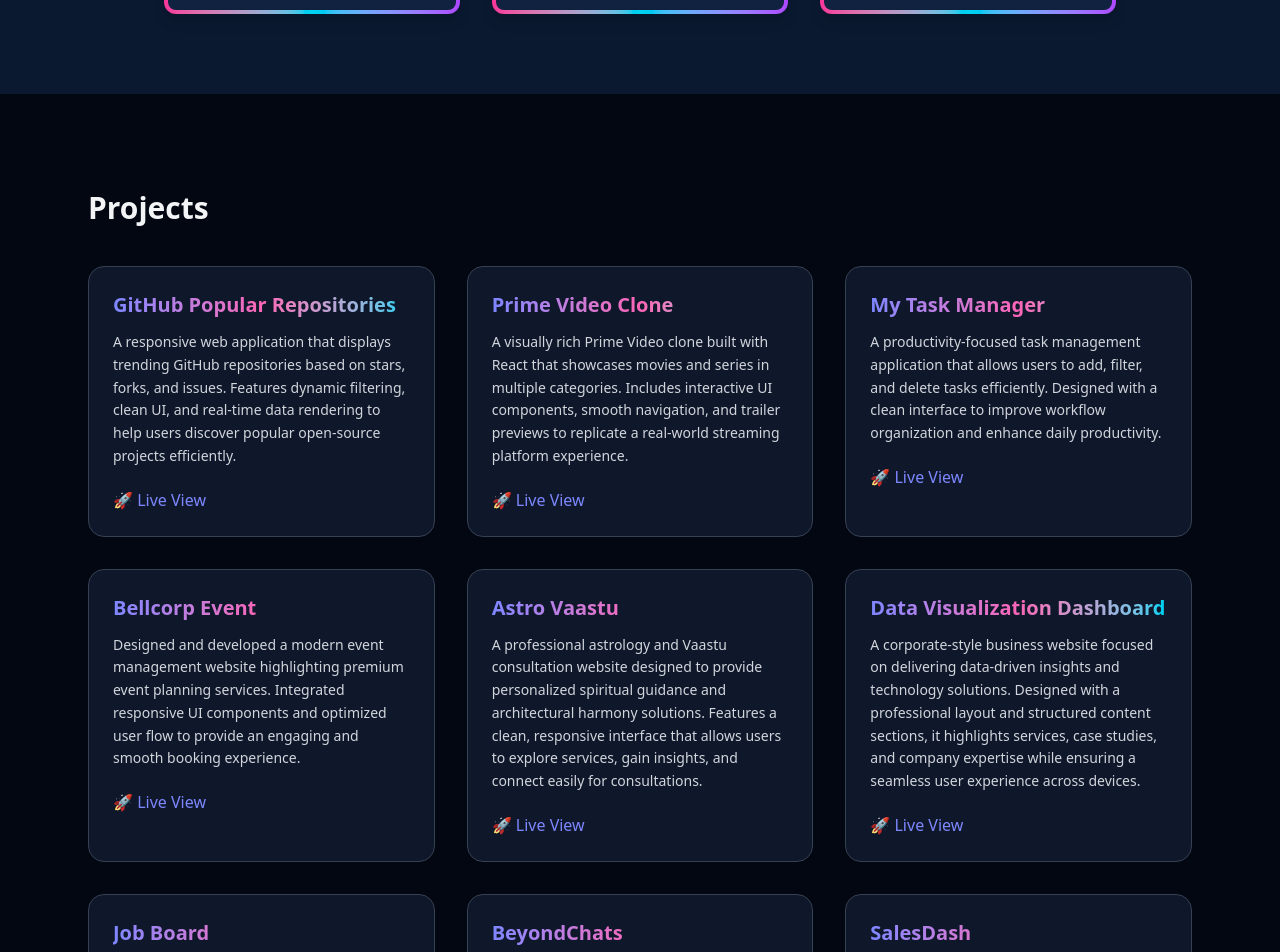
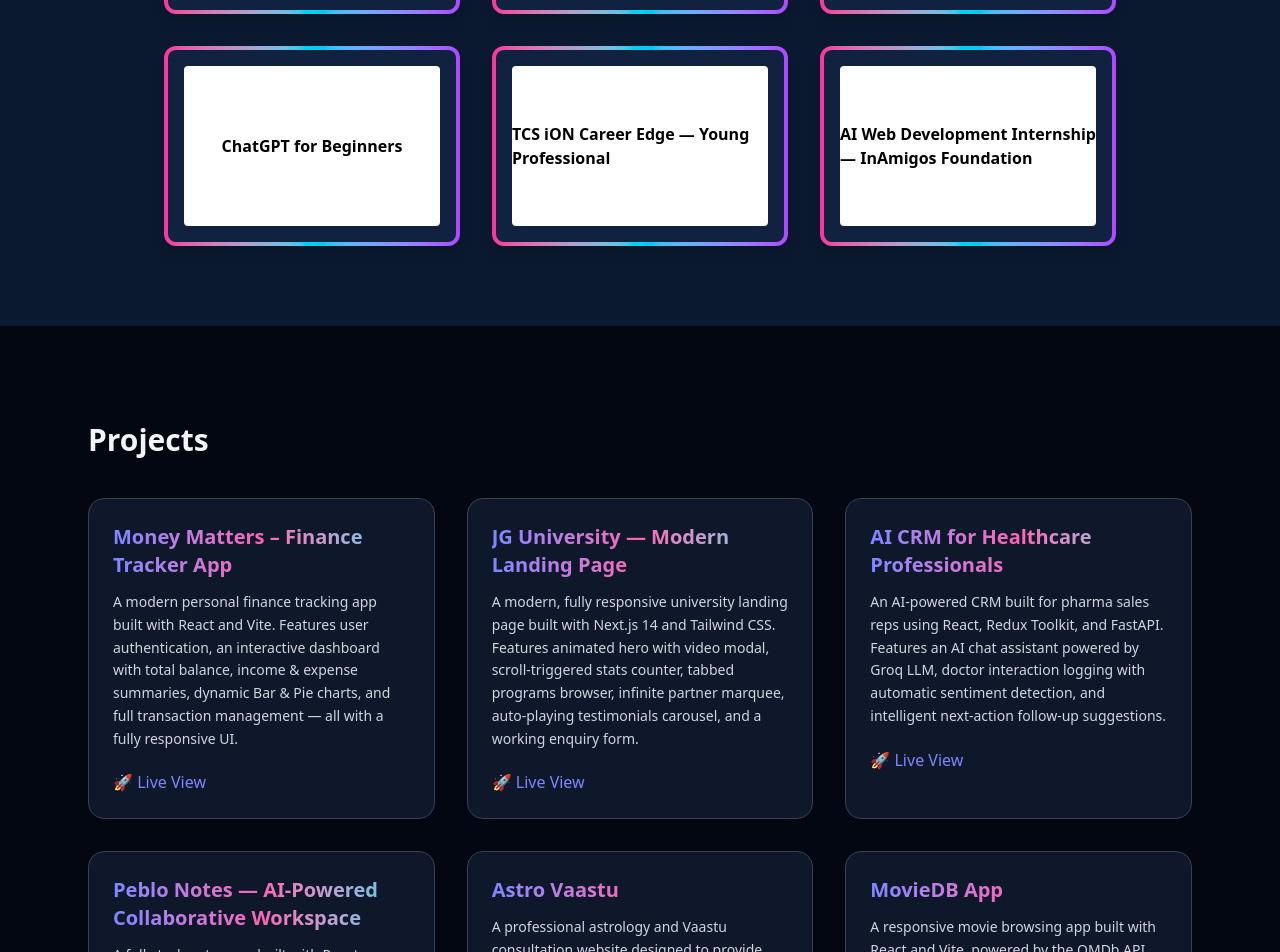
Before and after one commit to aniljiA1/anilmyportfolio, a React (Vite) app in the folder my-portfolio/: page / in a window 1280 px wide. Shown: the part 5290-6242 px from the top of the page. Built offline with nearby package versions, Linux system fonts and the light colour scheme.

Commit message:
Update App.jsx

```diff
--- a/my-portfolio/src/App.jsx
+++ b/my-portfolio/src/App.jsx
@@ -417,6 +417,8 @@ import {
   SiJson,
   SiGithub,
   SiOpenai,
+  SiCplusplus,
+  SiLaravel,
 } from "react-icons/si";
 
 function Skills() {
@@ -435,6 +437,7 @@ function Skills() {
     { name: "Python", icon: <FaPython className="text-yellow-300" /> },
     { name: "Java", icon: <FaJava className="text-red-500" /> },
     { name: "SQL", icon: <FaDatabase className="text-blue-300" /> },
+    { name: "C / C++", icon: <SiCplusplus className="text-blue-400" /> },
 
     { name: "PHP", icon: <FaPhp className="text-indigo-400" /> },
     { name: "Git", icon: <FaGitAlt className="text-orange-600" /> },
@@ -442,6 +445,7 @@ function Skills() {
     { name: "Docker", icon: <FaDocker className="text-blue-400" /> },
     { name: "Django", icon: <SiDjango className="text-green-500" /> },
     { name: "Flask", icon: <SiFlask /> },
+    { name: "Laravel", icon: <SiLaravel className="text-red-500" /> },
     { name: "JSON", icon: <SiJson className="text-yellow-300" /> },
     { name: "ChatGPT", icon: <SiOpenai className="text-emerald-400" /> },
   ];
@@ -520,14 +524,33 @@ const certificatesData = [
   },
   {
     id: 11,
+    title: "C & C++ Specialist — Winsofts",
+    url: "https://drive.google.com/file/d/1wO79Bv1QBNKXCL0SE_wRBfIqLTzrwE82/view?usp=sharing",
+  },
+
+  {
+    id: 12,
     title: "XPM 4.0 Fundamentals",
     url: "https://certificates.ccbp.in/intensive/xpm-4-0-fundamentals?id=SAHJKEAECH",
   },
   {
-    id: 12,
+    id: 13,
     title: "ChatGPT for Beginners",
     url: "https://www.mygreatlearning.com/certificate/LSGLKSMH?referrer_code=GLTLSIZCOFLJ4",
   },
+
+  {
+    id: 14,
+    title: "TCS iON Career Edge — Young Professional",
+    url: "https://drive.google.com/file/d/14OT8pNwkVxiglP_lE3LMgGdFaIVumw5n/view?usp=sharing",
+  },
+
+  {
+    id: 15,
+    title: "AI Web Development Internship — InAmigos Foundation",
+    url: "https://drive.google.com/file/d/1k6dFpxGXSbr16BNNfc5uMgsIqrdBXXeD/view?usp=sharing",
+  },
+
 
   // You can add more certificates here
   // { id: 2, title: "Another Certificate", url: "https://..." },
@@ -569,27 +592,27 @@ function Projects() {
 
       <div className="grid grid-cols-1 sm:grid-cols-2 md:grid-cols-3 gap-8">
         <ProjectCard
-          title="GitHub Popular Repositories"
-          desc="A responsive web application that displays trending GitHub repositories based on stars, forks, and issues. Features dynamic filtering, clean UI, and real-time data rendering to help users discover popular open-source projects efficiently."
-          live="https://anilgitpopular.ccbp.tech/"
+          title="Money Matters – Finance Tracker App"
+          desc="A modern personal finance tracking app built with React and Vite. Features user authentication, an interactive dashboard with total balance, income & expense summaries, dynamic Bar & Pie charts, and full transaction management — all with a fully responsive UI."
+          live="https://anilnxtwaveproject12.vercel.app/"
         />
 
         <ProjectCard
-          title="Prime Video Clone"
-          desc="A visually rich Prime Video clone built with React that showcases movies and series in multiple categories. Includes interactive UI components, smooth navigation, and trailer previews to replicate a real-world streaming platform experience."
-          live="https://anilprimevideo.ccbp.tech/"
+          title="JG University — Modern Landing Page"
+          desc="A modern, fully responsive university landing page built with Next.js 14 and Tailwind CSS. Features animated hero with video modal, scroll-triggered stats counter, tabbed programs browser, infinite partner marquee, auto-playing testimonials carousel, and a working enquiry form."
+          live="https://anilreducateai.vercel.app/"
         />
 
         <ProjectCard
-          title="My Task Manager"
-          desc="A productivity-focused task management application that allows users to add, filter, and delete tasks efficiently. Designed with a clean interface to improve workflow organization and enhance daily productivity."
-          live="https://anilmytask.ccbp.tech/"
+          title="AI CRM for Healthcare Professionals"
+          desc="An AI-powered CRM built for pharma sales reps using React, Redux Toolkit, and FastAPI. Features an AI chat assistant powered by Groq LLM, doctor interaction logging with automatic sentiment detection, and intelligent next-action follow-up suggestions."
+          live="https://anilaivoatask.vercel.app/"
         />
 
         <ProjectCard
-          title="Bellcorp Event"
-          desc="Designed and developed a modern event management website highlighting premium event planning services. Integrated responsive UI components and optimized user flow to provide an engaging and smooth booking experience."
-          live="https://anilbellcorpevent.vercel.app/"
+          title="Peblo Notes — AI-Powered Collaborative Workspace"
+          desc="A full-stack notes app built with React, Node.js, and MongoDB, powered by Anthropic Claude AI. Features JWT auth, rich note editor with auto-save, AI-generated summaries and action items, public note sharing, full-text search with tag filters, and a productivity insights dashboard with charts."
+          live="https://anilpeblonotes.vercel.app/"
         />
 
         <ProjectCard
@@ -599,15 +622,15 @@ function Projects() {
         />
 
         <ProjectCard
-          title="Data Visualization Dashboard"
-          desc="A corporate-style business website focused on delivering data-driven insights and technology solutions. Designed with a professional layout and structured content sections, it highlights services, case studies, and company expertise while ensuring a seamless user experience across devices."
-          live="https://anilblackcoffer-mkgl.vercel.app/"
+          title="MovieDB App"
+          desc="A responsive movie browsing app built with React and Vite, powered by the OMDb API. Features a popular movies feed, search by name, dedicated movie detail pages, and smooth client-side routing — all with a fully responsive design."
+          live="https://anilnxtwaveproject9.vercel.app/"
         />
 
         <ProjectCard
-          title="Job Board"
-          desc="Developed a responsive job board application that enables users to browse, search, and filter job listings efficiently. Implemented structured job categories, detailed job views, and intuitive navigation to enhance the job discovery experience across devices."
-          live="https://anilcygnusvoyages.vercel.app/"
+          title="HN Reader — Hacker News MERN App"
+          desc="A full-stack Hacker News scraper and reader built with the MERN stack. Features a server-side web scraper using Cheerio, JWT authentication, paginated story feed sorted by points, and a bookmark system for authenticated users with protected routes."
+          live="https://anilhn-app.vercel.app/"
         />
 
         <ProjectCard
@@ -617,9 +640,27 @@ function Projects() {
         />
 
         <ProjectCard
-          title="SalesDash"
-          desc="A CRM-style sales dashboard application designed to manage leads, track call logs, and monitor sales activities efficiently. Features role-based access, lead status filtering, and structured data management to streamline sales workflows and improve team productivity."
-          live="https://anilsalespyper.vercel.app/"
+          title="Pear Media AI — Creative Studio"
+          desc="A full-stack AI-powered creative studio built with React, Node.js, and Express. Features a Text-to-Image generator with prompt enhancement, an Image Style Analyzer that detects colors and artistic style using Gemini Vision, and the ability to generate variations — all powered by HuggingFace and Gemini APIs."
+          live="https://anilpearmedia.vercel.app/"
+        />
+
+        <ProjectCard
+          title="Admin Dashboard App"
+          desc="A modern admin dashboard built with Next.js and NextAuth.js. Features Google OAuth and local authentication, protected routes, stats cards with charts, a transactions module with auto total calculation, and a schedule/events manager — all with a clean sidebar navigation UI."
+          live="https://anilnxtwaveproject10.vercel.app/"
+        />
+
+        <ProjectCard
+          title="SF Validator — Salesforce Validation Rule Manager"
+          desc="A full-stack React + Node.js app that connects to Salesforce via OAuth 2.0, allowing users to view, activate, deactivate, and bulk toggle Account validation rules using the Salesforce Tooling API."
+          live="https://anilcloudvandana.vercel.app/"
+        />
+
+        <ProjectCard
+          title="Smart Leads Dashboard"
+          desc="A full-stack Lead Management Dashboard built with the MERN stack and TypeScript. Features JWT authentication, role-based access control for Admin & Sales roles, lead CRUD with advanced filtering, debounced search, backend pagination, CSV export, and a dark mode toggle with system preference support."
+          live="https://anilservicehive.vercel.app/"
         />
       </div>
     </section>
```
